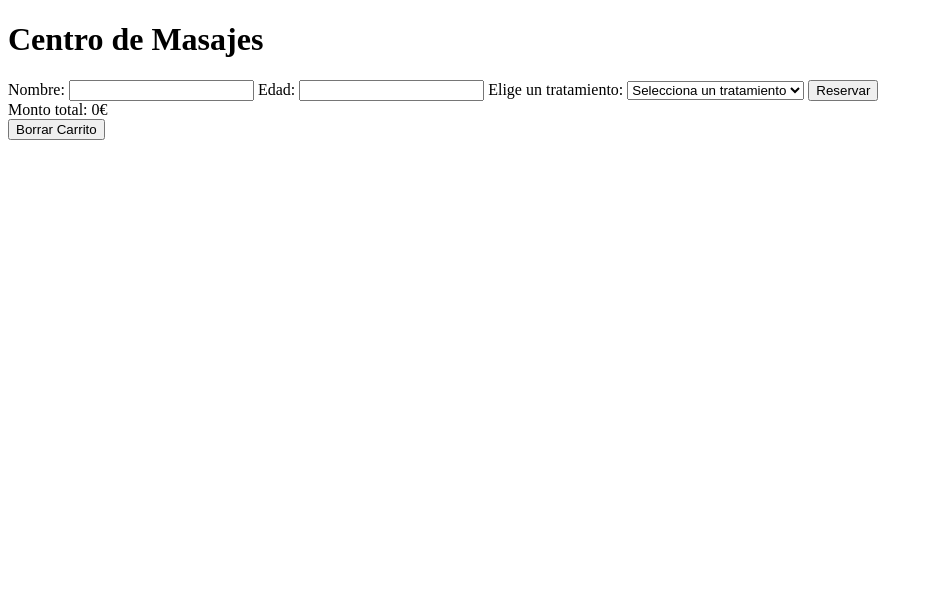
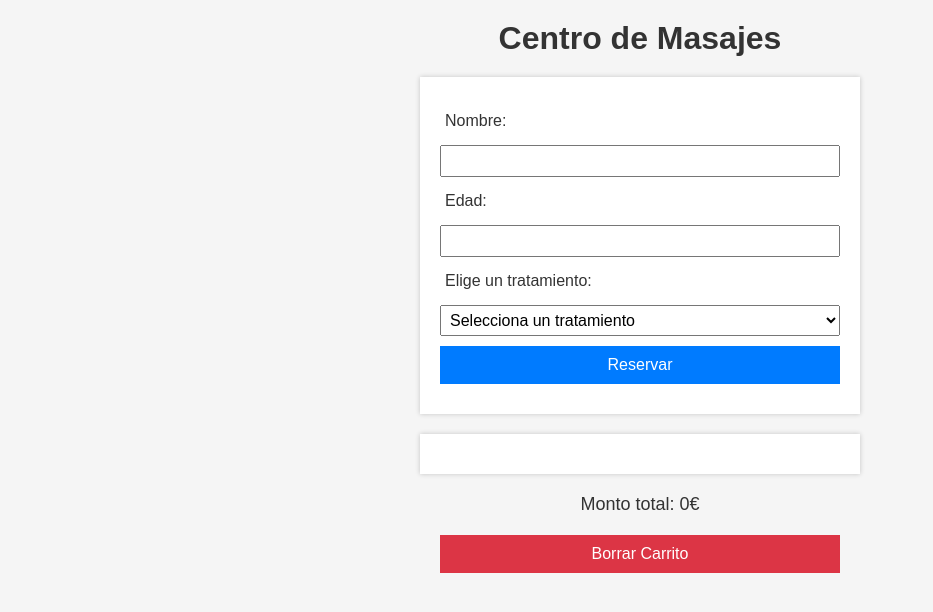
Before and after one commit to AlejandroBroncano/Alejandro-Broncano.-3-Preentrega-curso-Javascript, a plain HTML site: page index.html in a window 1280 px wide. Shown: the whole page, without its empty margins (0-933 px from the left). Drawn offline with Linux system fonts and the light colour scheme.

Commit message:
Arreglando link css

```diff
--- a/index.html
+++ b/index.html
@@ -5,7 +5,7 @@
     <meta charset="UTF-8">
     <meta name="viewport" content="width=device-width, initial-scale=1.0">
     <title>NIDRA Centro de Masajes</title>
-    <link rel="stylesheet" href="./css/estilos.css">
+    <link rel="stylesheet" href="./css/style.css">
 </head>
 
 <body>
```
Also changed, not shown: 1 other file.
